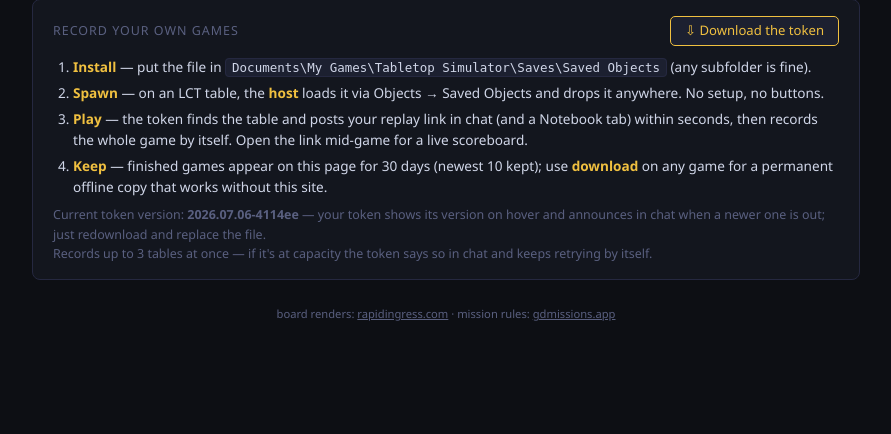
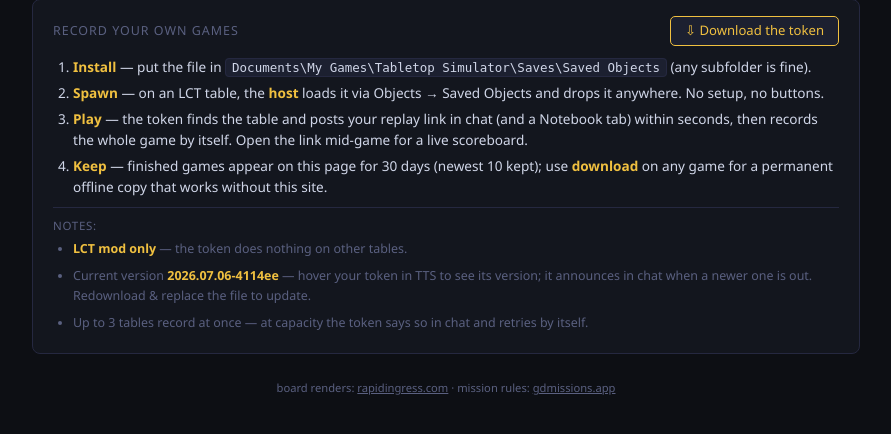
Before and after one commit to affendiariffin/snapshotbot, a Flask app: page / in a window 1280 px wide. Shown: the part 258-692 px from the top of the page, without its empty margins (194-1085 px from the left). Run offline with Flask 3, Linux system fonts and the light colour scheme; data that the repository does not hold is empty; some libraries are stand-ins or nearby versions.

Commit message:
Home card footer: Notes header + bullets, LCT-only warning
Co-Authored-By: Claude Fable 5 <noreply@anthropic.com>

```diff
--- a/server/templates/index.html
+++ b/server/templates/index.html
@@ -71,7 +71,11 @@
   .howto li b{color:var(--accent);font-weight:600}
   .howto code{background:var(--card);border:1px solid var(--border);border-radius:4px;
     padding:1px 6px;font-size:.78rem;color:var(--text)}
-  .howto-note{color:var(--muted);font-size:.78rem;margin-top:8px}
+  .howto-note{color:var(--muted);font-size:.78rem;margin-top:10px;border-top:1px solid var(--border);
+    padding-top:9px}
+  .howto-note b{color:var(--text);font-weight:600}
+  .notes-head{letter-spacing:.06em;text-transform:uppercase;font-size:.72rem;margin-bottom:4px}
+  .howto-note ul{margin-left:20px;display:flex;flex-direction:column;gap:3px}
   .credits{font-size:.7rem;color:var(--muted);text-align:center;margin-top:26px}
   .credits a{color:var(--muted)}
   @media (max-width:600px){.session{flex-wrap:wrap}.acts{width:100%;justify-content:flex-end}}
@@ -122,9 +126,14 @@
     <li><b>Play</b> — the token finds the table and posts your replay link in chat (and a Notebook tab) within seconds, then records the whole game by itself. Open the link mid-game for a live scoreboard.</li>
     <li><b>Keep</b> — finished games appear on this page for 30 days (newest 10 kept); use <b>download</b> on any game for a permanent offline copy that works without this site.</li>
   </ol>
-  <div class="howto-note">Current token version: <b>{{ token_version }}</b> — your token shows its version on hover
-    and announces in chat when a newer one is out; just redownload and replace the file.<br>
-    Records up to 3 tables at once — if it's at capacity the token says so in chat and keeps retrying by itself.</div>
+  <div class="howto-note">
+    <div class="notes-head">Notes:</div>
+    <ul>
+      <li><b>LCT mod only</b> — the token does nothing on other tables.</li>
+      <li>Current version <b>{{ token_version }}</b> — hover your token in TTS to see its version; it announces in chat when a newer one is out. Redownload &amp; replace the file to update.</li>
+      <li>Up to 3 tables record at once — at capacity the token says so in chat and retries by itself.</li>
+    </ul>
+  </div>
 </div>
 <div class="credits">
   board renders: <a href="https://rapidingress.com" target="_blank">rapidingress.com</a> ·
```
